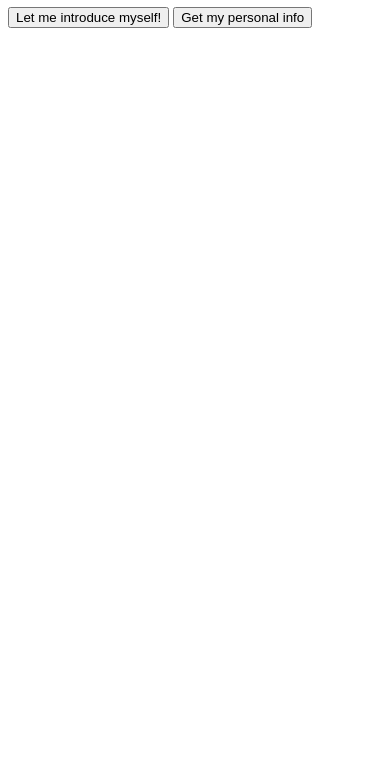
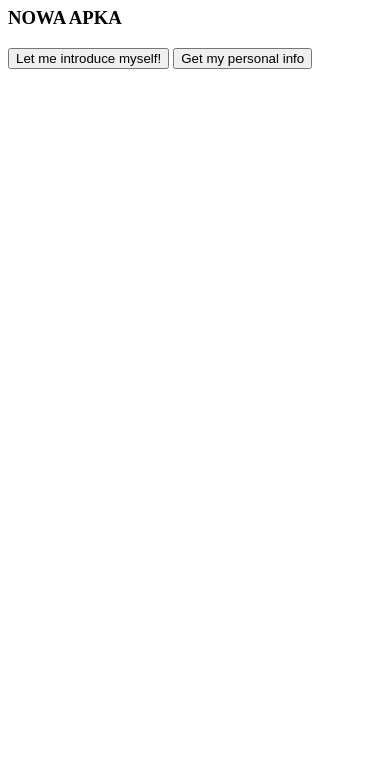
Before and after one commit to JosephSodomized/PSM, a plain HTML site: page www/index.html in a window 390 px wide. Shown: the part 73-844 px from the top of the page. Drawn offline with Linux system fonts and the light colour scheme; some packages are replaced by stand-ins of ours.

```diff
--- a/www/index.html
+++ b/www/index.html
@@ -7,6 +7,7 @@
 	</head>
 	<body onload="init()">
 		<h1>Hello World!</h1>
+		<h3>NOWA APKA</h3>
 		<p id="dp"></p>
 		<input type="button" onclick="deviceInfo()" value="Let me introduce myself!">
 		<input type="button" onclick="personalInfo()" value="Get my personal info">
```
